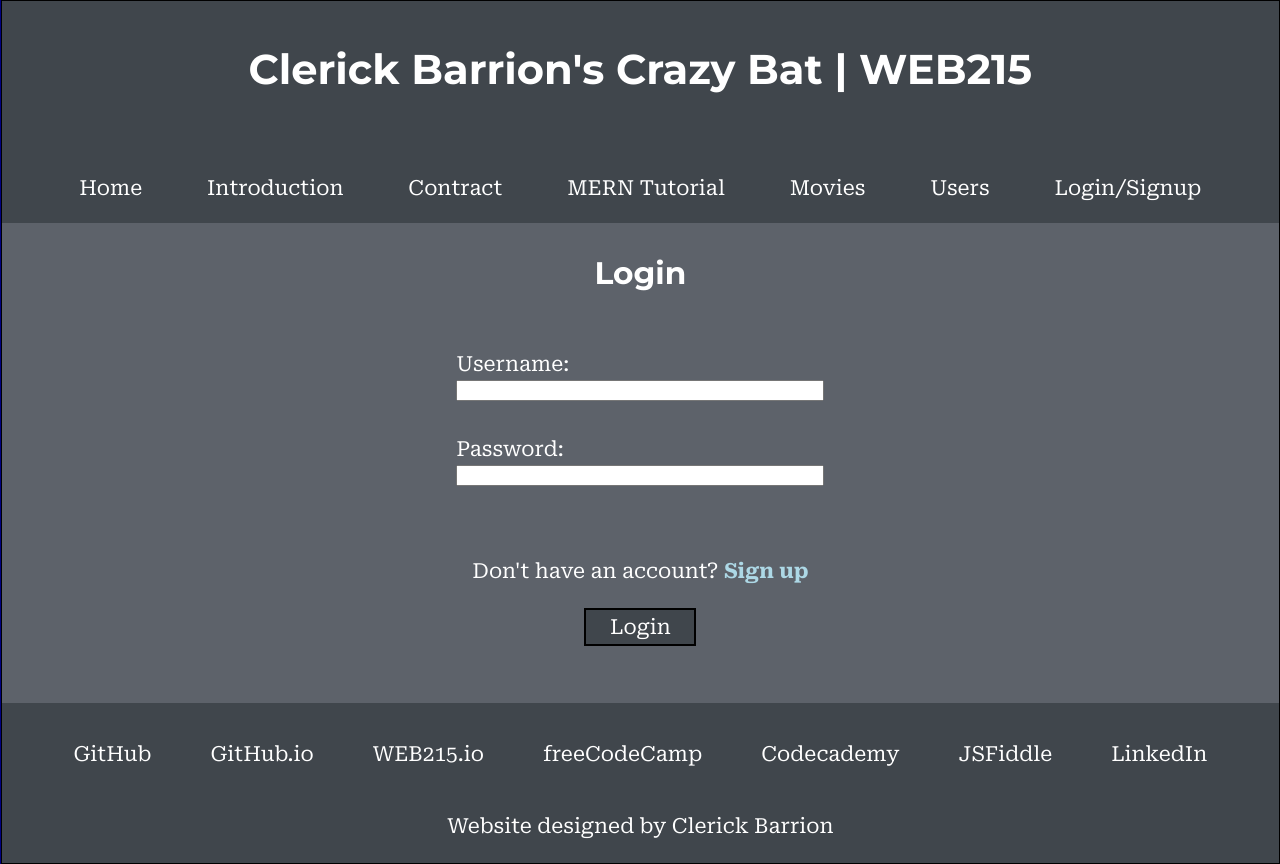
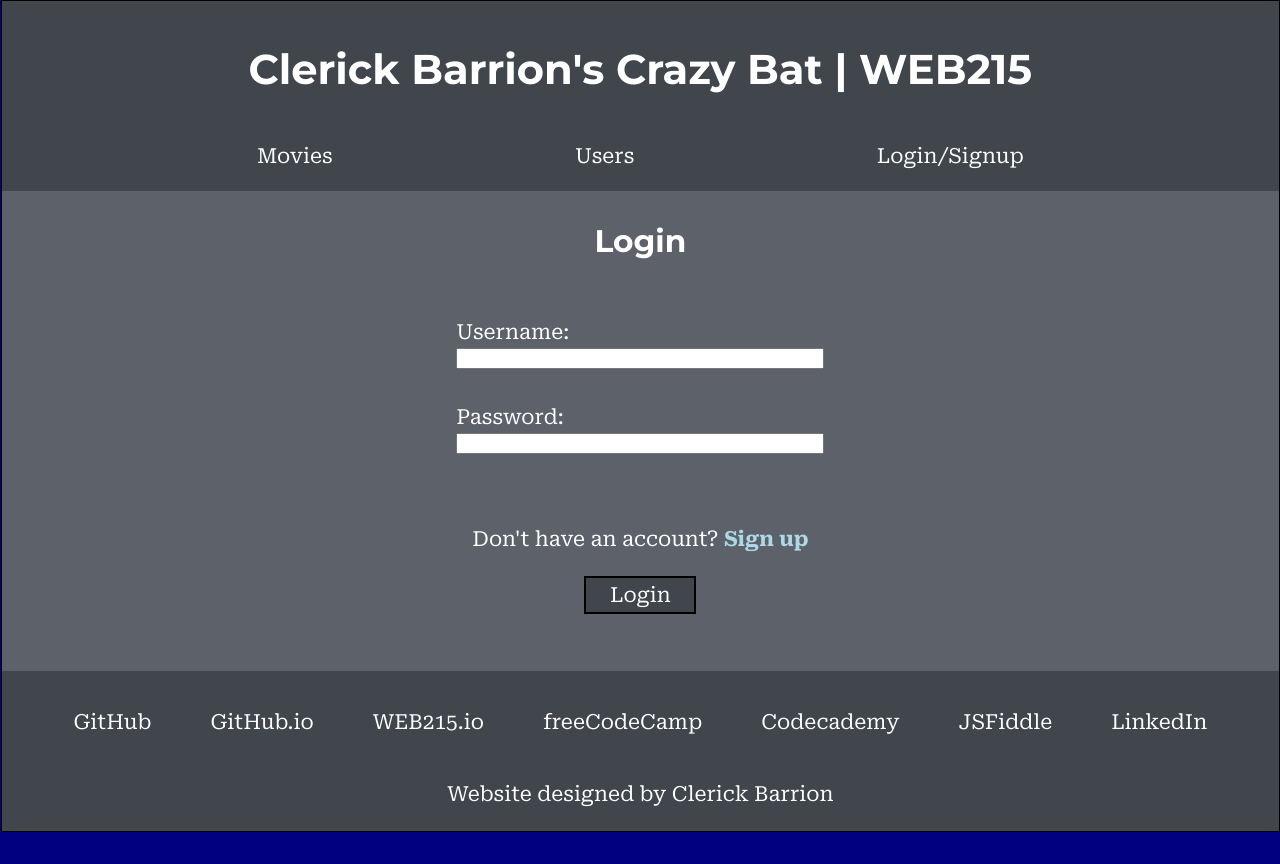
Before and after one commit to clerickbarrion/web215-react, a React (Create React App) app: page /web215-react/login in a window 1280 px wide. After the commit the page ends 832 px from the top, so only its background shows below. Built offline with nearby package versions, Linux system fonts and the light colour scheme.

Commit message:
removed other links

```diff
--- a/src/App.css
+++ b/src/App.css
@@ -76,6 +76,7 @@ article {
 header,footer {
   background-color: #40464C;
   color: white;
+  padding: 1rem;
 }
 
 #header-h1 {
@@ -229,10 +230,6 @@ i {
   text-align: center;
 }
 
-.padding {
-  padding: 1rem;
-}
-
 .search {
   width: 50%;
   margin: auto;
--- a/src/App.js
+++ b/src/App.js
@@ -26,7 +26,7 @@ function App() {
 
 
           <Routes>
-            <Route path='/' element={<Home/>} />
+            <Route path='/' element={<Movies/>} />
             <Route path='/introduction' element={<Introduction/>} />
             <Route path='/contract' element={<Contract/>} />
             <Route path='/template' element={<Template/>} />
--- a/src/components/header.jsx
+++ b/src/components/header.jsx
@@ -5,13 +5,8 @@ function Header() {
     return (
         <header class="padding">
             <h1 id="header-h1">Clerick Barrion's Crazy Bat | WEB215</h1>
-            <small><i></i></small>
             <nav>
                 <ul>
-                    <li><Link to="/">Home</Link></li>
-                    <li><Link to="/introduction">Introduction</Link></li>
-                    <li><Link to="/contract">Contract</Link></li>
-                    <li><a href="https://mern-tutorial-7srg.onrender.com/">MERN Tutorial</a></li>
                     <li><Link to="/movies">Movies</Link></li>
                     <li><Link to="/users">Users</Link></li>
                     {localStorage.getItem('user') === null ?
--- a/src/pages/Home.jsx
+++ b/src/pages/Home.jsx
@@ -15,7 +15,6 @@ function Home() {
                 Welcome to the home page of Crazy Bat!
                 Here, you can find, review and favorite movies that are trending today.
                 Whether you're hunting for a new movie to watch or just want to see what's popular, this is the place to be.
-                <Link to="/introduction"> Learn more about me here</Link>.
             </p>
             <br/>
             <p>
```
